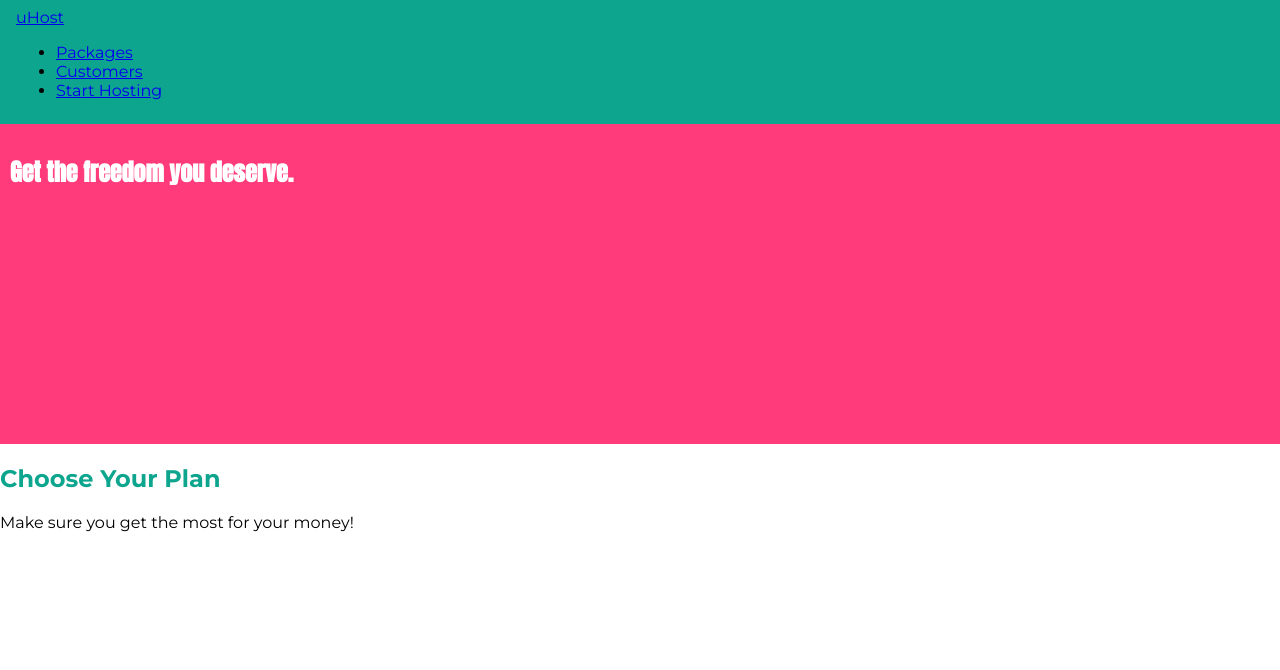
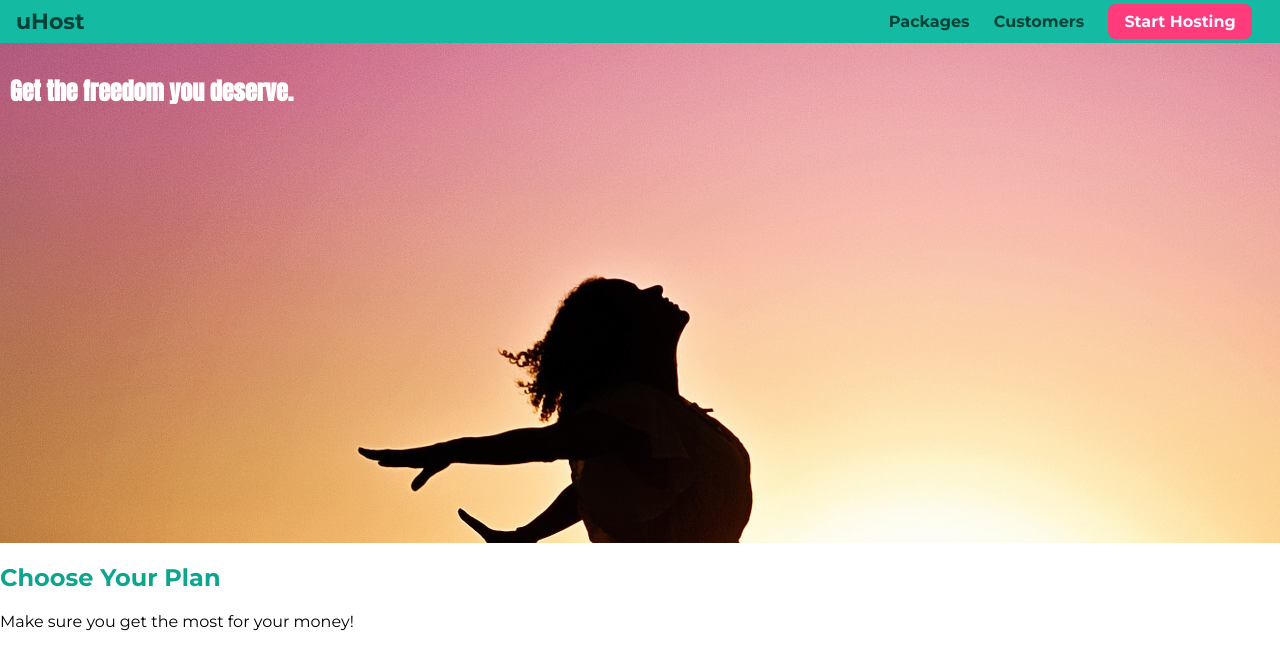
Before and after one commit to ek-so/course-css, a plain HTML site: page index.html in a window 1280 px wide. Drawn offline with Linux system fonts and the light colour scheme.

Commit message:
Section 3. Diving deeper

```diff
--- a/index.html
+++ b/index.html
@@ -14,19 +14,19 @@
 <body>
     <header class="main-header">
         <div>
-            <a href="index.html">
+            <a href="index.html" class="main-header__brand">
                 uHost
             </a>
         </div>
-        <nav>
-            <ul>
-                <li>
+        <nav class="main-nav">
+            <ul class="main-nav__items">
+                <li class="main-nav__item">
                     <a href="packages/index.html">Packages</a>
                 </li>
-                <li>
+                <li class="main-nav__item">
                     <a href="customers/index.html">Customers</a>
                 </li>
-                <li>
+                <li class="main-nav__item main-nav__item--cta">
                     <a href="start-hosting/index.html">Start Hosting</a>
                 </li>
             </ul>
--- a/main.css
+++ b/main.css
@@ -1,5 +1,5 @@
 * {
-	box-sizing: boder-box; /* is typically used in every project to overrid default behavior */
+	box-sizing: border-box; /* is typically used in every project to overrid default behavior */
 }
 
 body {
@@ -8,9 +8,9 @@ body {
 }
 
 #product-overview {
-    background: #ff3b7c;
+    background: url(freedom.jpg);
     width: 100%;
-    height: 300px;
+    height: 500px;
     padding: 10px;
 }
 
@@ -28,7 +28,62 @@ body {
 } */
 
 .main-header {
+    /* width: 100%; takes 100% anyway*/
     padding: 8px 16px;
-    /* width: 100%; takes 100% anyway*/
-    background-color: #0da58e;
+    background: #14baa1;
 }
+
+.main-header > div {
+    display: inline-block;
+    vertical-align: middle;
+}
+
+.main-header__brand {
+    color: #004237;
+    text-decoration: none;
+    font-weight: bold;
+    font-size: 22px;
+}
+
+.main-nav {
+    display: inline-block;
+    text-align: right;
+    width: calc(100% - 75px);
+    vertical-align: middle;
+}
+
+.main-nav__items {
+    padding: 0;
+    margin: 0;
+    list-style: none;
+}
+
+.main-nav__item {
+    display: inline-block;
+    margin: 0 10px;
+}
+
+.main-nav__item a {
+    color: #004237;
+    text-decoration: none;
+    font-weight: bold;
+    padding: 2px 0;
+}
+
+.main-nav__item a:hover,
+.main-nav__item a:active  {
+    color: aliceblue;
+    border-bottom: 3px solid aliceblue;
+}
+
+.main-nav__item--cta a {
+    color: aliceblue;
+    background: #ff3b7c;
+    padding: 8px 16px;
+    border-radius: 8px;
+}
+
+.main-nav__item--cta a:hover,
+.main-nav__item--cta a:active {
+    border: none;
+}
```
Also changed, not shown: assignments/section_3/index.html (added, +23 -0 lines), assignments/section_3/instructions.txt (added), assignments/section_3/main.css (added), freedom.jpg (added).
